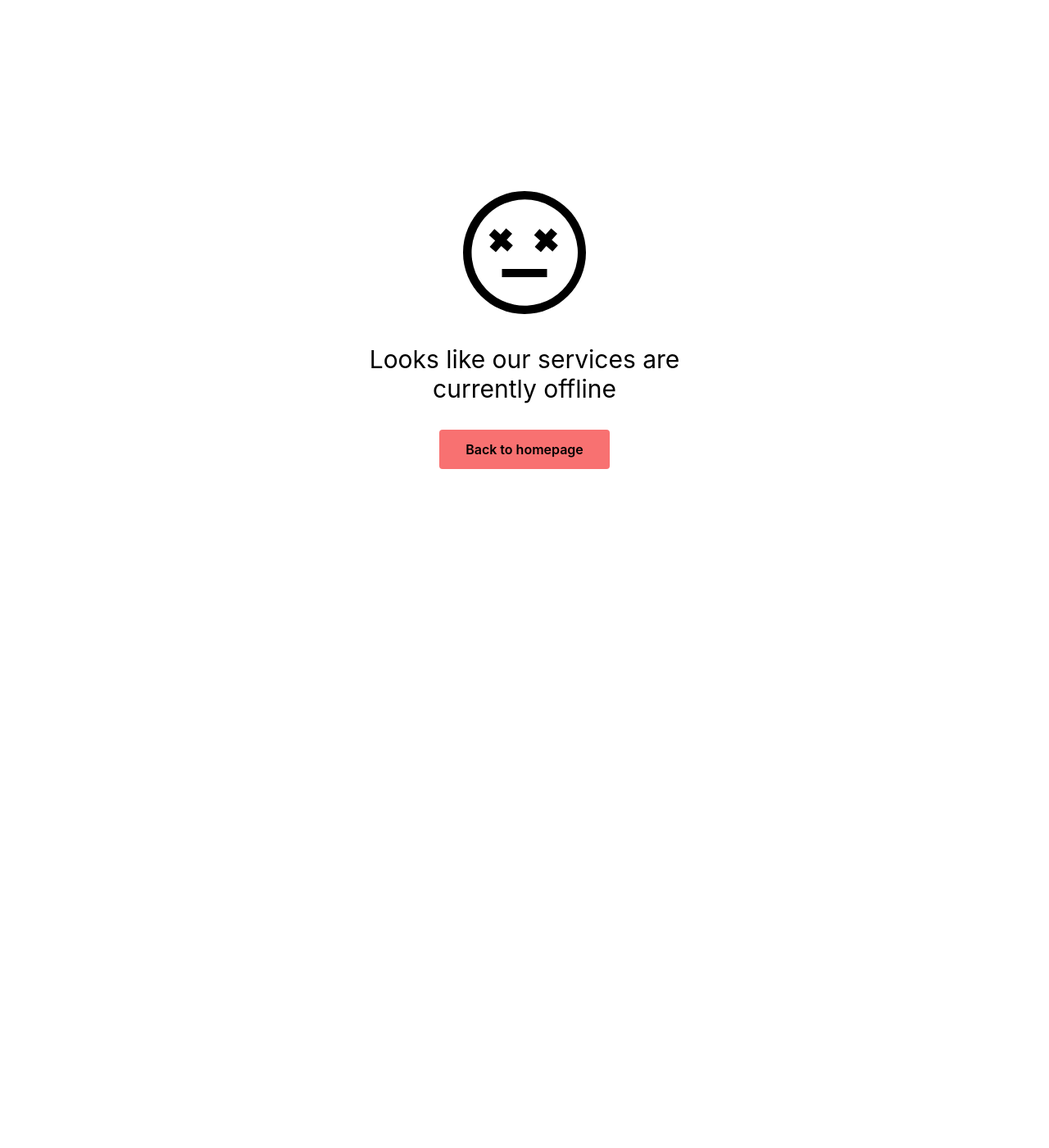
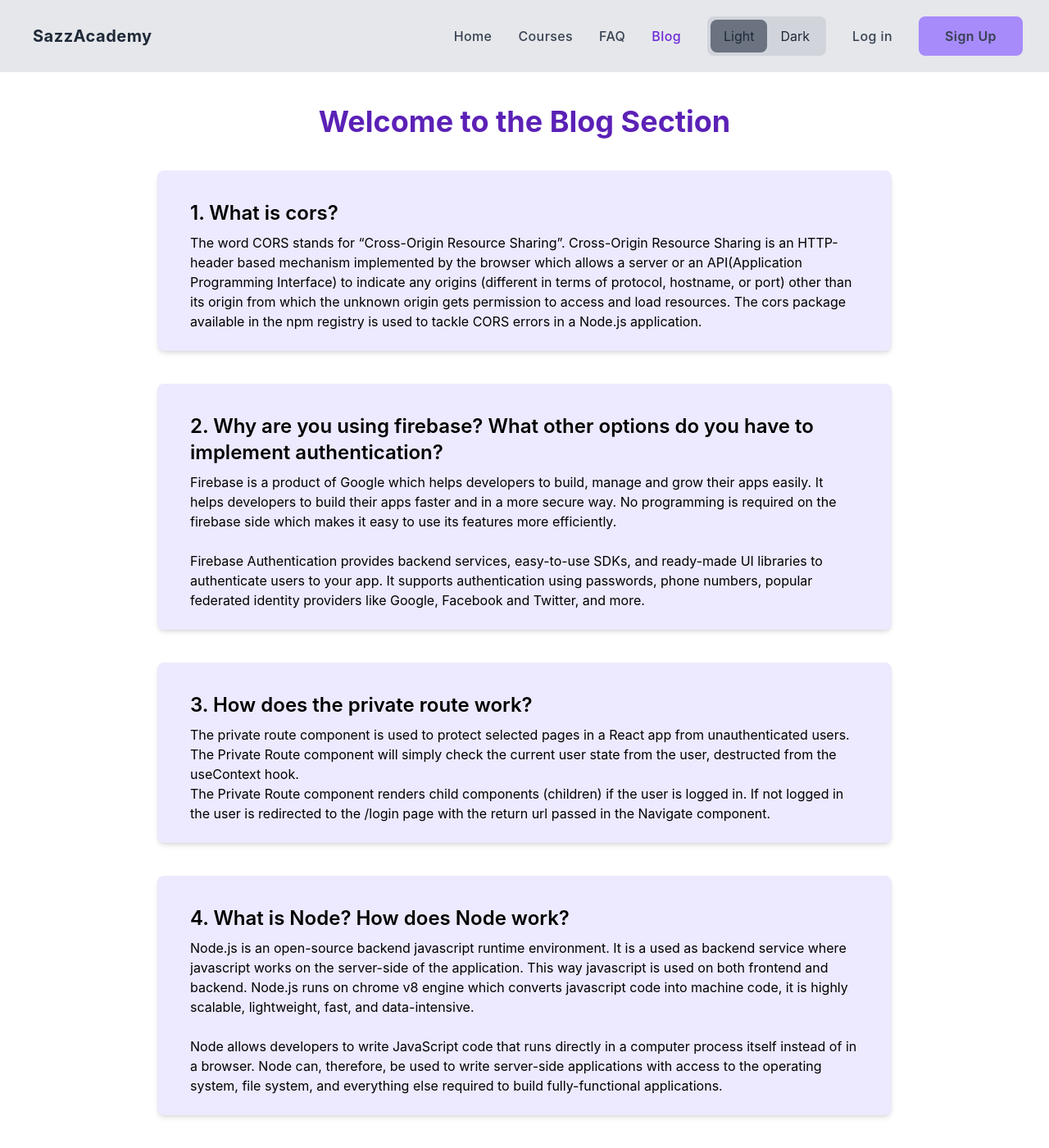
Before and after one commit to Sazz07/sazz.academy-client, a React (Create React App) app: page /blog in a window 1280 px wide. Shown: the whole page at 82% size. Before the commit the page ends 800 px from the top, so only its background shows below. Built offline with nearby package versions, Linux system fonts and the light colour scheme.

Commit message:
Blog Page added

```diff
--- /dev/null
+++ b/src/Pages/Blog/Blog.js
@@ -0,0 +1,39 @@
+import React from 'react';
+
+const Blog = () => {
+    return (
+        <div className="dark:bg-gray-800 dark:text-gray-100">
+        <h1 className='text-center text-4xl my-10 font-bold text-violet-800'>Welcome to the Blog Section</h1>
+            <div className="container my-10 max-w-4xl px-10 py-6 mx-auto rounded-lg shadow-md bg-violet-100 dark:bg-gray-900">
+                <div className="mt-3">
+                    <h3 className="text-2xl font-semibold">1. What is cors?</h3>
+                    <p className="mt-2">The word CORS stands for “Cross-Origin Resource Sharing”. Cross-Origin Resource Sharing is an HTTP-header based mechanism implemented by the browser which allows a server or an API(Application Programming Interface) to indicate any origins (different in terms of protocol, hostname, or port) other than its origin from which the unknown origin gets permission to access and load resources. The cors package available in the npm registry is used to tackle CORS errors in a Node.js application. </p>
+                </div>
+            </div>
+            <div className="container my-10 max-w-4xl px-10 py-6 mx-auto rounded-lg shadow-md bg-violet-100 dark:bg-gray-900">
+                <div className="mt-3">
+                    <h3 className="text-2xl font-semibold">2. Why are you using firebase? What other options do you have to implement authentication?</h3>
+                    <p className="mt-2">Firebase is a product of Google which helps developers to build, manage and grow their apps easily. It helps developers to build their apps faster and in a more secure way. No programming is required on the firebase side which makes it easy to use its features more efficiently.<br /><br />
+                    Firebase Authentication provides backend services, easy-to-use SDKs, and ready-made UI libraries to authenticate users to your app.
+                    It supports authentication using passwords, phone numbers, popular federated identity providers like Google, Facebook and Twitter, and more.</p>
+                </div>
+            </div>
+            <div className="container my-10 max-w-4xl px-10 py-6 mx-auto rounded-lg shadow-md bg-violet-100 dark:bg-gray-900">
+                <div className="mt-3">
+                    <h3 className="text-2xl font-semibold">3. How does the private route work?</h3>
+                    <p className="mt-2">The private route component is used to protect selected pages in a React app from unauthenticated users. <br />
+                    The Private Route component will simply check the current user state from the user, destructed from the useContext hook. <br />
+                    The Private Route component renders child components (children) if the user is logged in. If not logged in the user is redirected to the /login page with the return url passed in the Navigate component.</p>
+                </div>
+            </div>
+            <div className="container my-10 max-w-4xl px-10 py-6 mx-auto rounded-lg shadow-md bg-violet-100 dark:bg-gray-900">
+                <div className="mt-3">
+                    <h3 className="text-2xl font-semibold">4. What is Node? How does Node work?</h3>
+                    <p className="mt-2">Node.js is an open-source backend javascript runtime environment. It is a used as backend service where javascript works on the server-side of the application. This way javascript is used on both frontend and backend. Node.js runs on chrome v8 engine which converts javascript code into machine code, it is highly scalable, lightweight, fast, and data-intensive. <br /> <br /> Node allows developers to write JavaScript code that runs directly in a computer process itself instead of in a browser. Node can, therefore, be used to write server-side applications with access to the operating system, file system, and everything else required to build fully-functional applications.</p>
+                </div>
+            </div>
+        </div>
+    );
+};
+
+export default Blog;
--- a/src/Routes/Routes.js
+++ b/src/Routes/Routes.js
@@ -1,5 +1,6 @@
 import { createBrowserRouter } from "react-router-dom";
 import Main from "../layouts/Main";
+import Blog from "../Pages/Blog/Blog";
 import ErrorPage from "../Pages/ErrorPage/ErrorPage";
 import Faq from "../Pages/Faq/Faq";
 import Home from "../Pages/Home/Home";
@@ -32,6 +33,10 @@ export const routes = createBrowserRouter([
                 path: '/faq',
                 element: <Faq></Faq>
             },
+            {
+                path: '/blog',
+                element: <Blog></Blog>
+            },
         ]
     }
 ]);
```
